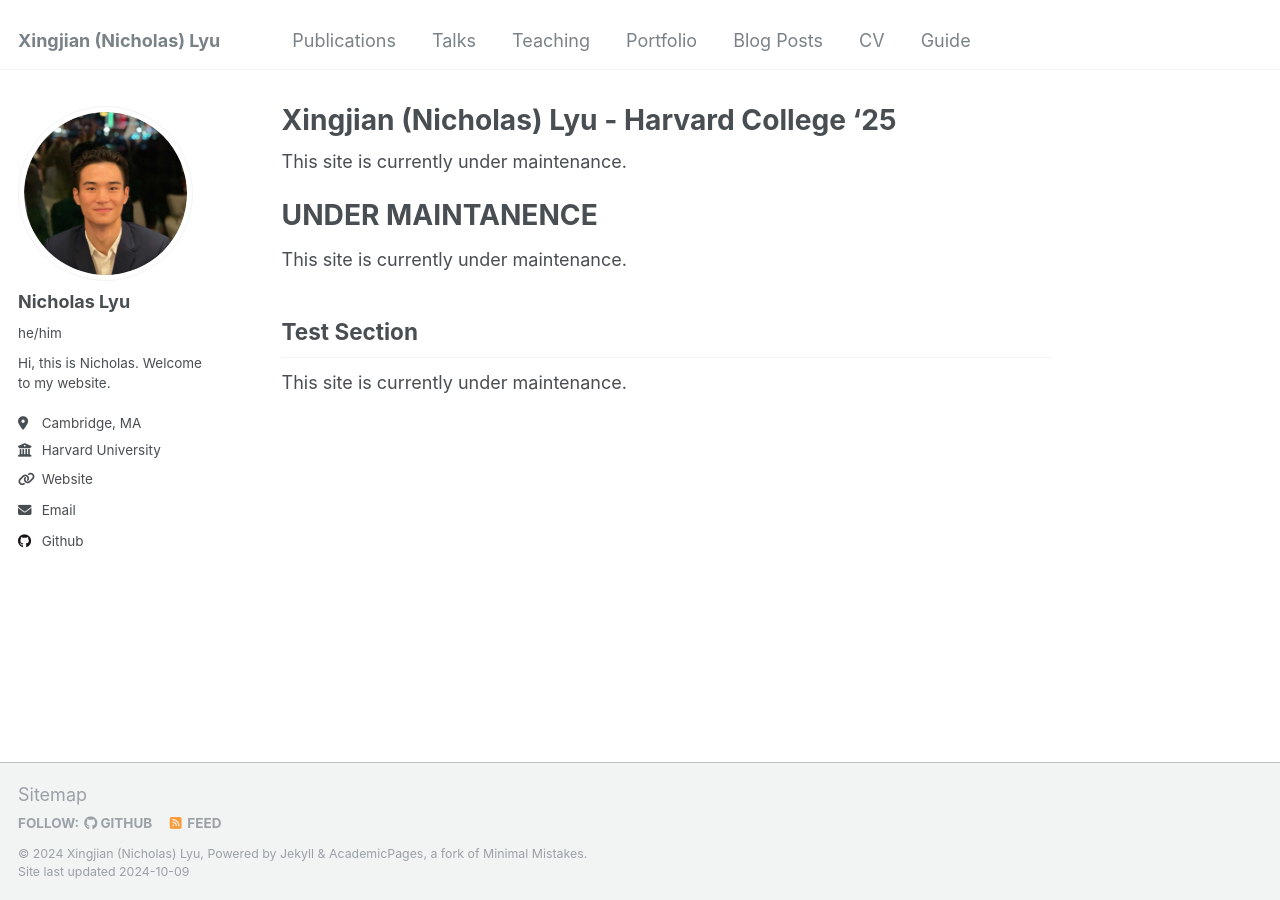
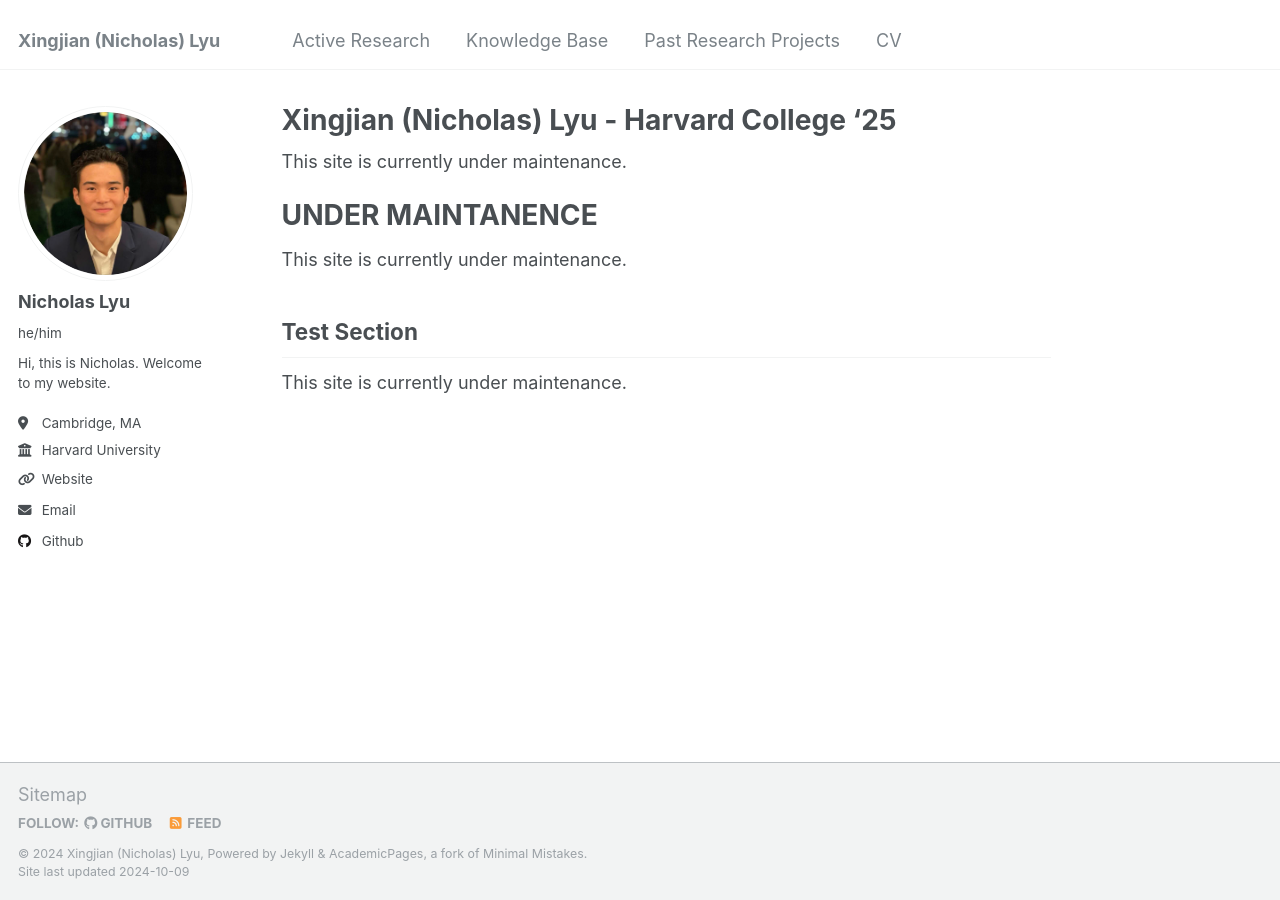
Before and after one commit to nlyu1/nlyu1.github.io, a Jekyll site: the page built from _pages/about.md, in a window 1280 px wide. Built offline with Jekyll 4.4.1, drawn with Linux system fonts in a browser that asks for light colours.

Commit message:
Update navigation.yml

```diff
--- a/_data/navigation.yml
+++ b/_data/navigation.yml
@@ -5,23 +5,23 @@
 # prevent it from being included in the site.
 
 main:
-  - title: "Publications"
+  - title: "Active Research"
     url: /publications/
 
-  - title: "Talks"
+  - title: "Knowledge Base"
     url: /talks/
 
-  - title: "Teaching"
+  - title: "Past Research Projects"
     url: /teaching/
 
-  - title: "Portfolio"
-    url: /portfolio/
+  # - title: "Portfolio"
+  #  url: /portfolio/
 
-  - title: "Blog Posts"
-    url: /year-archive/
+  #- title: "Blog Posts"
+    #url: /year-archive/
 
   - title: "CV"
     url: /cv/
 
-  - title: "Guide"
-    url: /markdown/
+  #- title: "Guide"
+    #url: /markdown/
```
